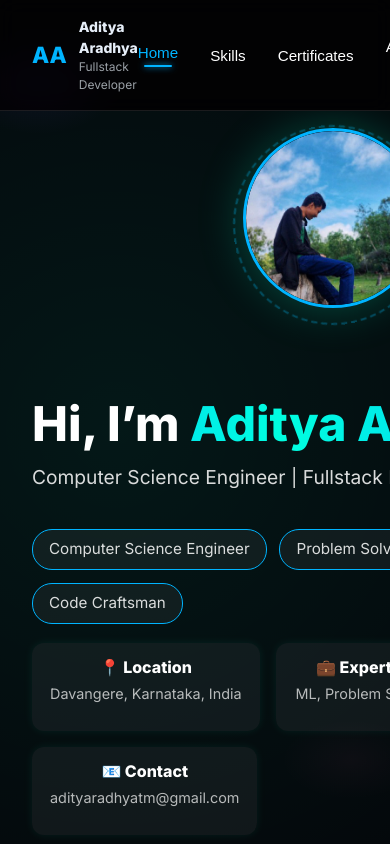
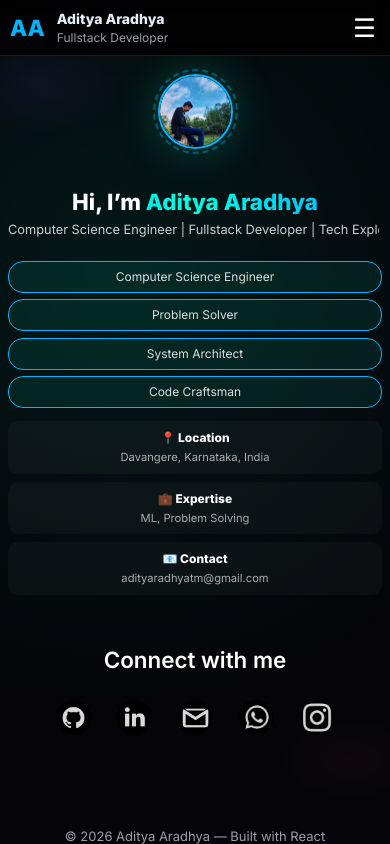
Before and after one commit to geeked-aadi/portfolio, a React (Vite) app: page / in a window 390 px wide. Built offline with nearby package versions, Linux system fonts and the light colour scheme.

Commit message:
v1 Final commit

```diff
--- a/src/CSS/About.css
+++ b/src/CSS/About.css
@@ -142,3 +142,62 @@
     font-size: 0.9rem;
   }
 }
+
+/* Aggressive mobile fixes for very small screens (<=600px) */
+@media (max-width: 600px) {
+  html, body { overflow-x: hidden; }
+
+  .about-me-inner {
+    padding: 1rem 8px;
+    min-height: 0;
+  }
+
+  .about-content {
+    max-width: 100% !important;
+    padding: 1rem 10px !important;
+    margin-top: 0 !important;
+    box-sizing: border-box !important;
+    overflow: hidden !important;
+  }
+
+  .about-content h2 {
+    font-size: 1.3rem !important;
+    margin-bottom: 0.8rem !important;
+  }
+
+  .about-content > p {
+    font-size: 0.9rem !important;
+    margin-bottom: 0.8rem !important;
+    line-height: 1.5 !important;
+    color: rgba(255,255,255,0.8) !important;
+  }
+
+  .about-content h3 {
+    font-size: 1.1rem !important;
+    margin-bottom: 1rem !important;
+  }
+
+  .about-edu-card {
+    flex-direction: column !important;
+    align-items: flex-start !important;
+    padding: 0.8rem 10px !important;
+    gap: 0.6rem !important;
+    margin-bottom: 0.8rem !important;
+  }
+
+  .about-edu-card h4 {
+    font-size: 0.95rem !important;
+  }
+
+  .about-edu-card p {
+    font-size: 0.8rem !important;
+    margin: 0 !important;
+  }
+
+  .edu-icon {
+    font-size: 1.2rem !important;
+  }
+
+  .about-me-inner .about-content .education-cards {
+    gap: 0.8rem !important;
+  }
--- a/src/CSS/Home.css
+++ b/src/CSS/Home.css
@@ -159,3 +159,158 @@
     min-width: 0;
   }
 }
+
+/* Aggressive mobile redesign for very small screens (<=600px) */
+@media (max-width: 600px) {
+  html, body { overflow-x: hidden; }
+
+  /* Main container - ultra compact */
+  .home-section {
+    padding: 10px 8px 1rem;
+    gap: 0.8rem;
+    min-height: auto;
+  }
+  .home-top {
+    width: 100%;
+    gap: 0.8rem;
+    max-width: 100% !important;
+    flex-direction: column;
+    align-items: center;
+  }
+
+  /* Show photo but make it compact */
+  .photo-container {
+    flex: 0 0 auto !important;
+    width: 90px;
+    height: 90px;
+    display: flex !important;
+    justify-content: center;
+    align-items: center;
+    margin-bottom: 0;
+  }
+  .photo-ring {
+    width: 85px;
+    height: 85px;
+    opacity: 0.4;
+  }
+  .photo-frame {
+    width: 75px;
+    height: 75px;
+    border-width: 2px;
+  }
+  .profile-photo {
+    width: 100%;
+    height: 100%;
+  }
+
+  /* Info section - optimized for mobile */
+  .home-info {
+    min-width: auto;
+    max-width: 100%;
+    width: 100%;
+    text-align: center;
+    padding: 0;
+    box-sizing: border-box;
+  }
+
+  /* Title - compressed */
+  .home-title {
+    font-size: 1.4rem;
+    margin-bottom: 0.2rem;
+    font-weight: 700;
+    line-height: 1;
+  }
+  .home-name {
+    font-size: 1.4rem;
+  }
+
+  /* Typing effect - compact */
+  .typing-effect {
+    max-width: 100%;
+    font-size: 0.8rem;
+    margin-top: 0.3rem;
+    color: rgba(255,255,255,0.8);
+    line-height: 1.3;
+    padding-right: 0.2em;
+  }
+  .typing-inner {
+    font-size: 0.8rem;
+  }
+  .typing-inner::after {
+    height: 0.8em;
+  }
+
+  /* Profession tags - optimized vertical stack */
+  .profession-tags {
+    gap: 0.4rem;
+    margin-top: 0.6rem;
+    justify-content: center;
+    flex-direction: column;
+    width: 100%;
+  }
+  .profession-tag {
+    padding: 6px 12px;
+    font-size: 0.75rem;
+    width: 100%;
+    text-align: center;
+    white-space: nowrap;
+    overflow: hidden;
+    text-overflow: ellipsis;
+    border-radius: 15px;
+    background: rgba(0,255,200,0.08) !important;
+  }
+
+  /* Info cards - horizontal layout for compact display */
+  .info-cards {
+    gap: 0.5rem;
+    margin-top: 0.8rem;
+    flex-direction: column;
+    flex-wrap: nowrap;
+    justify-content: center;
+    width: 100%;
+  }
+  .info-card {
+    min-width: 0;
+    flex: 1 1 100%;
+    padding: 8px 10px;
+    font-size: 0.75rem;
+    background: rgba(255,255,255,0.03) !important;
+    border-radius: 10px;
+    text-align: center;
+    box-shadow: none;
+  }
+  .info-card strong {
+    font-size: 0.75rem;
+    display: block;
+    margin-bottom: 2px;
+  }
+  .info-card p {
+    font-size: 0.7rem;
+    margin: 0;
+    word-wrap: break-word;
+    overflow-wrap: break-word;
+    white-space: normal;
+    color: rgba(255,255,255,0.65);
+  }
+
+  /* Quick links - ultra compact */
+  .quick-links {
+    margin-top: 1rem;
+    gap: 0.5rem;
+    width: 100%;
+  }
+  .quick-links-title {
+    font-size: 0.95rem;
+    margin-bottom: 0.4rem;
+    font-weight: 600;
+  }
+  .quick-links-list {
+    gap: 10px;
+    width: 100%;
+  }
+  .quick-link-img {
+    width: 35px;
+    height: 35px;
+    filter: brightness(0.85);
+  }
+}
--- a/src/components/Navbar.jsx
+++ b/src/components/Navbar.jsx
@@ -24,6 +24,11 @@ export default function Navbar({ isMobile = false, onMobileSectionChange, active
   // Check if links overflow nav width (to show hamburger)
   const checkOverflow = () => {
     if (!navRef.current || !linksRef.current) return;
+    // always show button on very small screens
+    if (window.innerWidth <= 600) {
+      setShowButton(true);
+      return;
+    }
     setShowButton(linksRef.current.scrollWidth > navRef.current.offsetWidth);
   };
 
@@ -87,6 +92,7 @@ export default function Navbar({ isMobile = false, onMobileSectionChange, active
     <>
       {/* --- Navbar --- */}
       <nav
+        className="nav"
         ref={navRef}
         style={{
           position: "sticky",
@@ -194,9 +200,10 @@ export default function Navbar({ isMobile = false, onMobileSectionChange, active
                 background: "none",
                 border: "none",
                 color: "#fff",
-                fontSize: "1.8rem",
+                fontSize: "1.6rem",
                 cursor: "pointer",
                 zIndex: 10000,
+                padding: "4px",
               }}
               onClick={() => setIsOpen(!isOpen)}
             >
--- a/src/index.css
+++ b/src/index.css
@@ -173,6 +173,18 @@ body{
     flex: 0 0 auto;
     min-height: 0;
   }
+}
+
+/* Extra mobile fixes for <=600px to prevent overflow */
+@media (max-width: 600px) {
+  html, body { width: 100%; overflow-x: hidden; }
+  .container { width: 100%; padding: 0 10px !important; margin: 12px auto !important; }
+  .card { padding: 10px !important; }
+  .nav { padding: 8px 10px !important; }
+  .skills-stage { width: 100% !important; max-width: 100% !important; overflow: hidden !important; padding: 0 !important; }
+  .skill-circle { width: 52px !important; height: 52px !important; }
+  .skill-circle img { width: 20px !important; height: 20px !important; }
+  .skill-circle span { font-size: 9px !important; }
 }
 
 /* 🌙 Contact Section Styling */
--- a/src/pages/Home.jsx
+++ b/src/pages/Home.jsx
@@ -1,4 +1,4 @@
-import React, { useState } from 'react'
+import React, { useState, useEffect } from 'react'
 import { motion } from 'framer-motion'
 import "../CSS/Home.css"
 import '../index.css'
@@ -15,6 +15,15 @@ import facebookLogo from '../../public/facebook.png'
 
 export default function Home() {
   const [typingDone, setTypingDone] = useState(false);
+  const [isMobile, setIsMobile] = useState(window.innerWidth <= 600);
+
+  useEffect(() => {
+    const handleResize = () => {
+      setIsMobile(window.innerWidth <= 600);
+    };
+    window.addEventListener('resize', handleResize);
+    return () => window.removeEventListener('resize', handleResize);
+  }, []);
   const professions = [
   'Computer Science Engineer',
   'Problem Solver',
@@ -51,8 +60,7 @@ export default function Home() {
             className="photo-ring"
           />
           <motion.div
-            animate={{ y: [0, -8, 0] }}
-            transition={{ duration: 4, repeat: Infinity, ease: 'easeInOut' }}
+            animate={{ y: 0 }}
             className="photo-frame"
           >
             <motion.img
```
